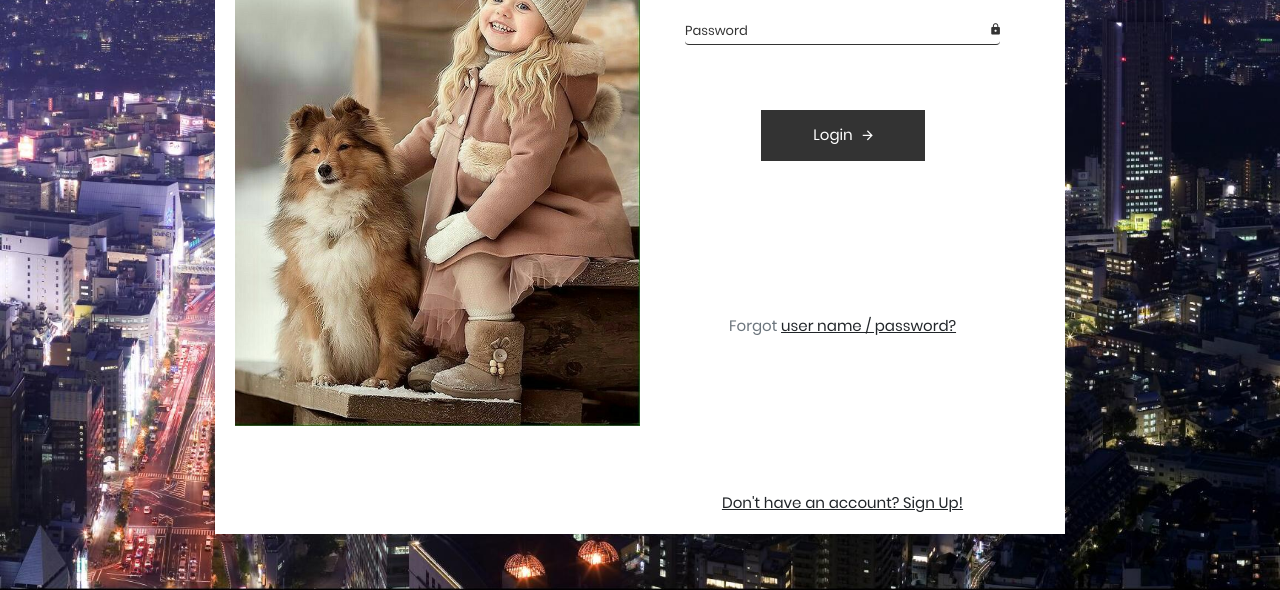
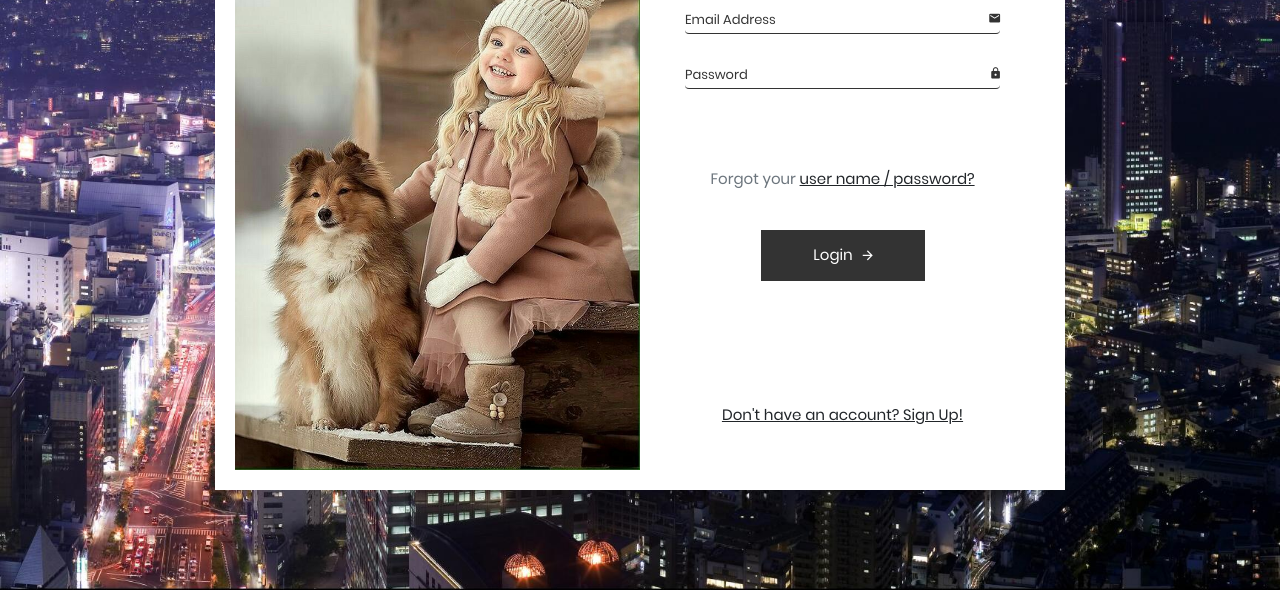
Before and after one commit to Aradford7/Blog2021, a website: page view/login.html in a window 1280 px wide. Shown: the part 210-800 px from the top of the page. Drawn offline with nearby package versions, Linux system fonts and the light colour scheme.

Commit message:
margin fixes for button on signup/login pages

```diff
--- a/view/login.html
+++ b/view/login.html
@@ -37,23 +37,25 @@
                 <i class="zmdi zmdi zmdi-lock"></i>
             </div>
 
-            <div class="form-group container-login100-form-btn">
+            <div class="w-full text-center p-t-27 p-b-239" style="margin-top:25%; font-size: 15px;">
+                <span class="text-muted">
+                    Forgot your
+                </span>
+                <a href="../view/forgotPassword.html" class="text-dark">
+                    user name / password?
+                </a>
+            </div>
+
+            <div class="form-group container-login100-form-btn" >
                 <button id="btn-login" type="button">
                     Login
                     <i class="zmdi zmdi-arrow-right"></i>
                 </button>
             </div>
 
-            <div class="w-full text-center p-t-27 p-b-239" style="margin-top:49%; font-size: 15px;">
-                <span class="text-muted">
-                    Forgot
-                </span>
-                <a href="../view/forgotPassword.html" class="text-dark">
-                    user name / password?
-                </a>
-            </div>
 
-            <div class="w-full text-center" style="margin-top:49%; font-size: 15px;">
+
+            <div class="w-full text-center" style="margin-top:39%; font-size: 15px;">
                 <a href="signup.html" class="text-dark">
                     Don't have an account? Sign Up!
                 </a>
```
Also changed, not shown: view/signup.html (+1 -1 lines).
